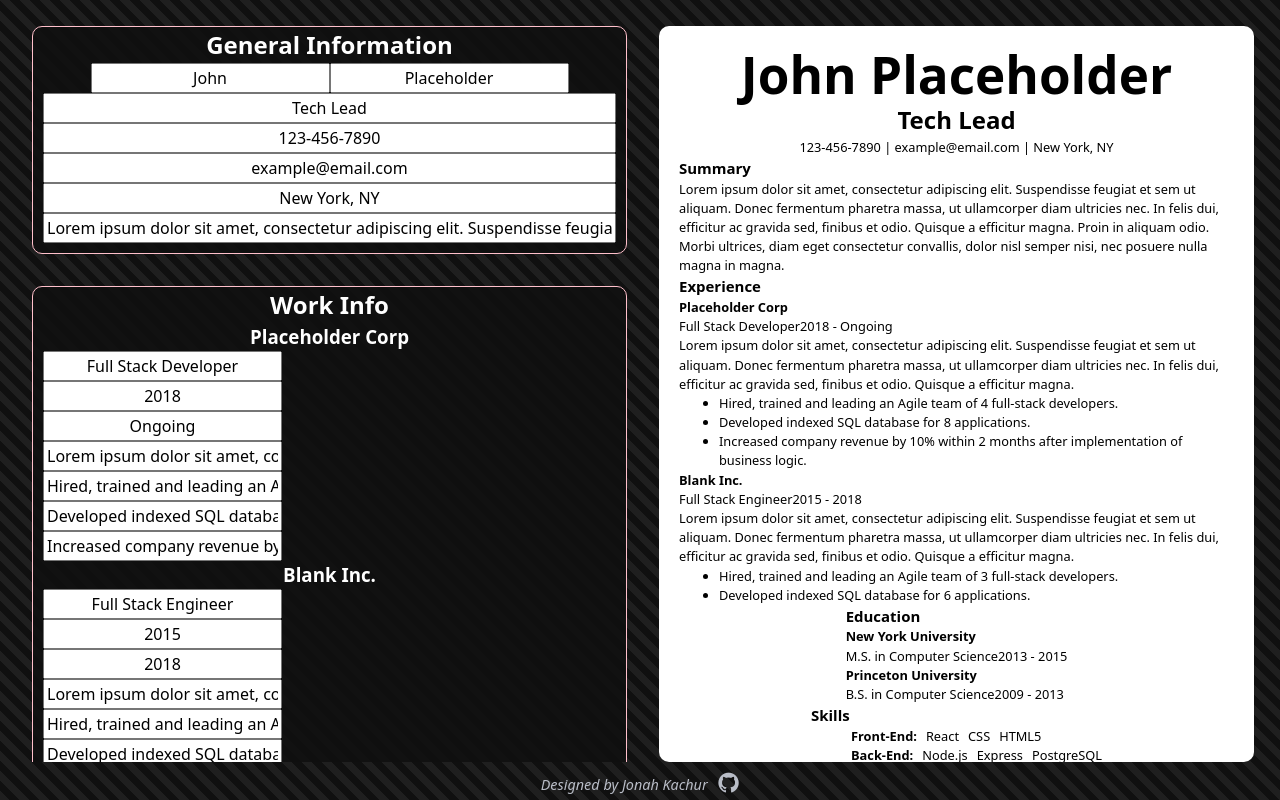
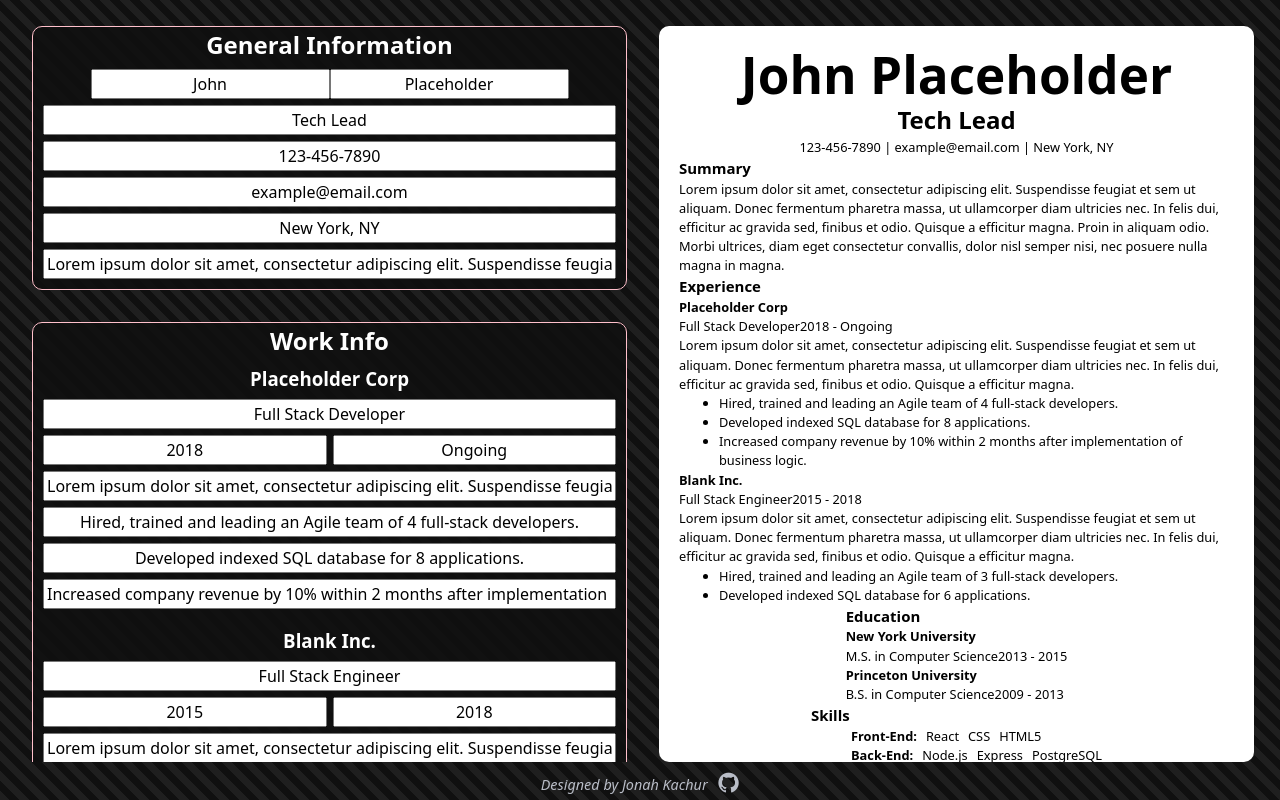
Before and after one commit to JonahKF/odin-reactResumeApp, a React (Vite) app: page / in a window 1280 px wide. Built offline with nearby package versions, Linux system fonts and the light colour scheme.

Commit message:
Adjusted custom input gap spacing

```diff
--- a/src/components/WorkInfo.jsx
+++ b/src/components/WorkInfo.jsx
@@ -18,7 +18,7 @@ function WorkInfo({ personData, onChange, onPointChange }) {
             value={personData.experience[company].position}
             onChange={(field, value) => onChange(company, field, value)}
           />
-          <div>
+          <div className="company-year-container-input">
             <CustomInput
               field="startYear"
               value={personData.experience[company].startYear}
--- a/src/styles/App.css
+++ b/src/styles/App.css
@@ -112,12 +112,35 @@ input {
 
     display: flex;
     flex-direction: column;
+    gap: 6px;
 }
 
 .name-input {
     display: flex;
     align-items: center;
     justify-content: center;
+}
+
+.company-container-input {
+    display: flex;
+    flex-direction: column;
+    gap: 6px;
+    margin-bottom: 12px;
+}
+
+.company-container-input input {
+    width: 100%;
+}
+
+.company-year-container-input {
+    display: flex;
+    gap: 6px;
+    justify-content: center;
+    align-items: center;
+}
+
+.li-no-decoration {
+    list-style: none;
 }
 
 .preview-container {
@@ -162,10 +185,6 @@ input {
     }
 }
 
-.li-no-decoration {
-    list-style: none;
-}
-
 footer {
     height: 2.5vw;
     margin-top: auto;
```
